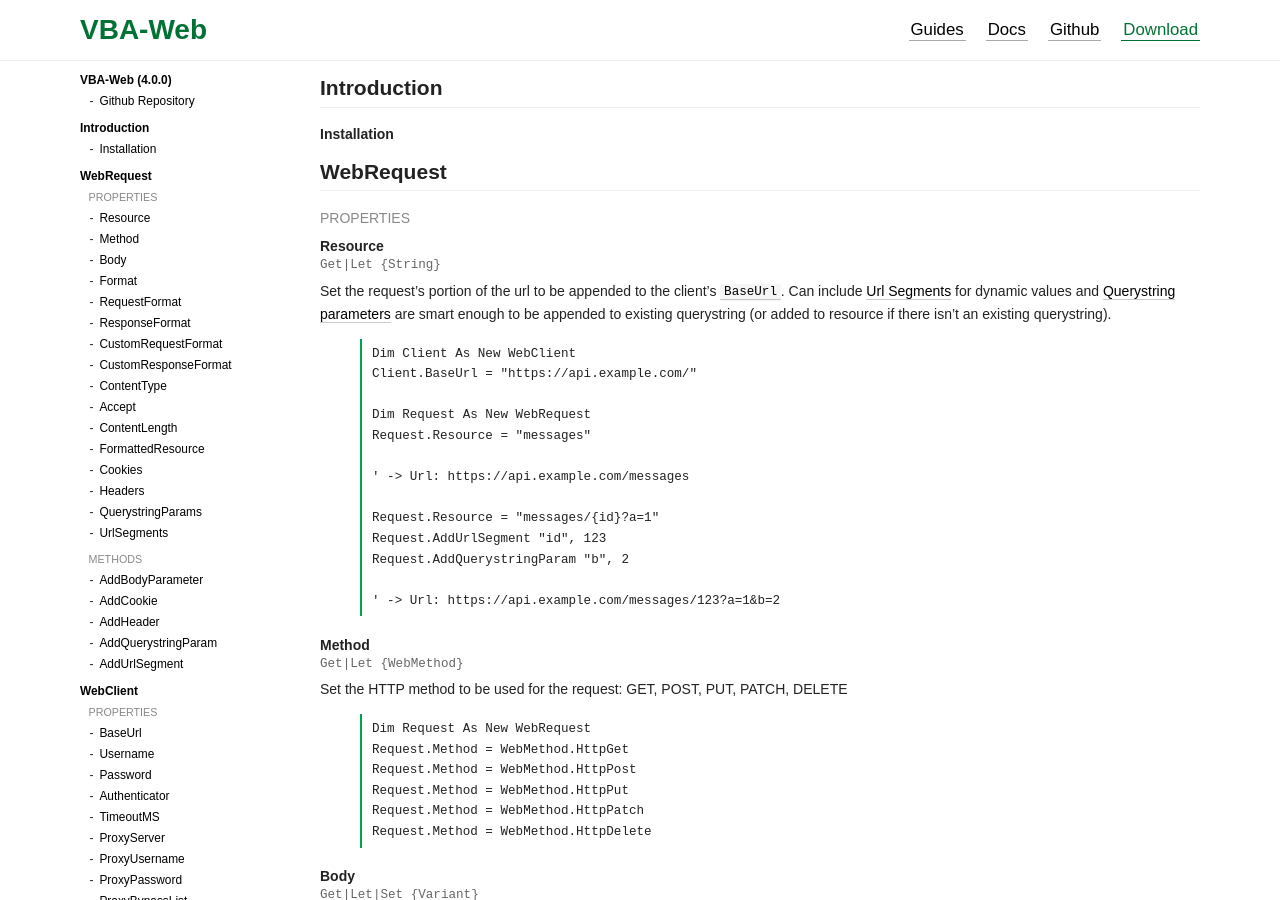
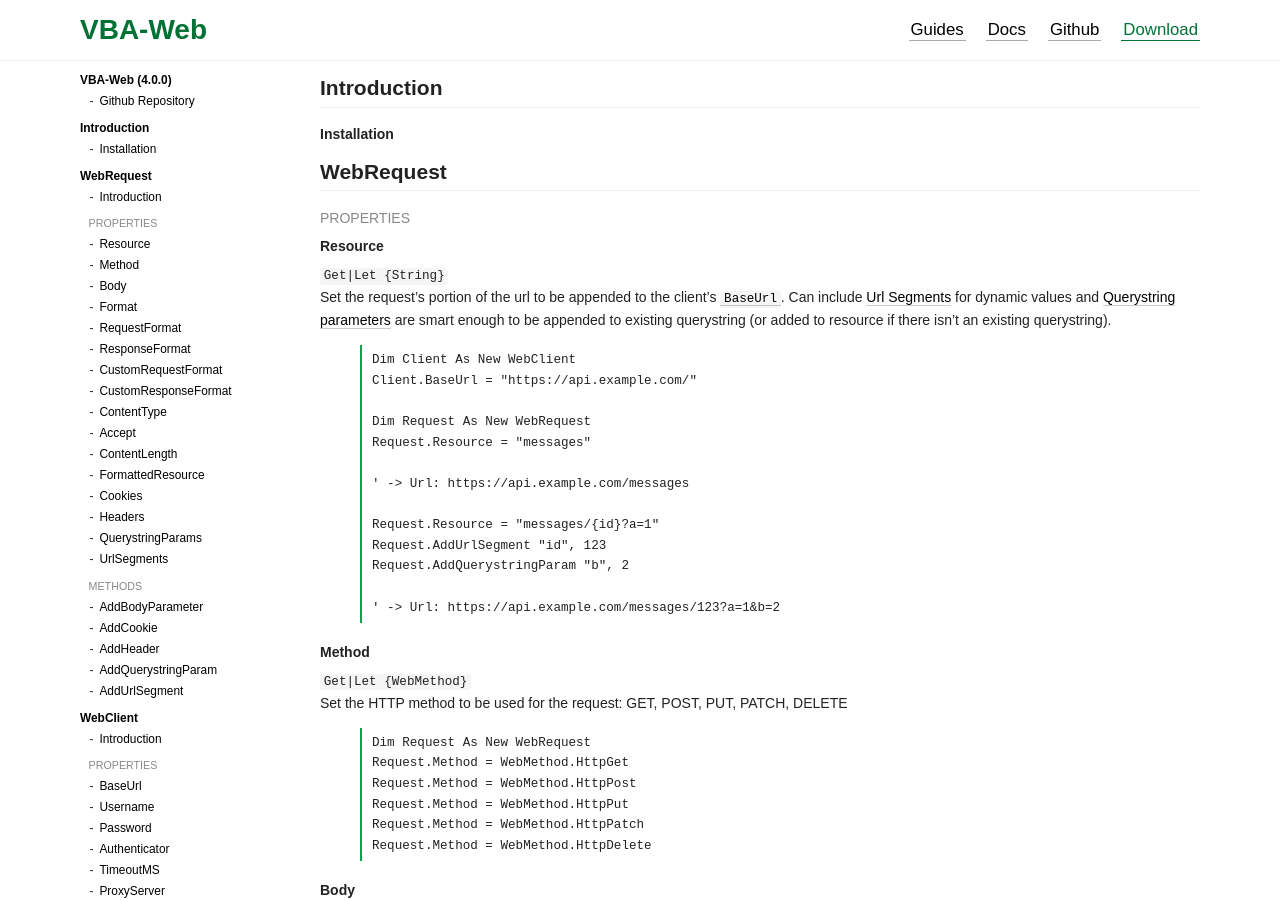
Before and after one commit to VBA-tools/VBA-Web, a Jekyll site: the page built from docs/index.html, in a window 1280 px wide and 900 px high. Built offline with Jekyll 4.4.1, drawn with Linux system fonts in a browser that asks for light colours; Markdown is read by kramdown in place of the engine named in the settings.

Commit message:
Small tweaks (links, config, layout)

```diff
--- a/_config.yml
+++ b/_config.yml
@@ -4,6 +4,7 @@ baseurl: "/VBA-Web"
 url: http://vba-tools.github.io
 github: "https://github.com/VBA-tools/VBA-Web"
 download: "https://github.com/VBA-tools/VBA-Web/releases"
+description: "VBA-Web: Work with web services (Salesforce, Google, and pretty much everything on the internet) directly from VBA, Excel, Access, and more"
 
 defaults:
 - scope:
--- a/_data/docs/WebClient.yml
+++ b/_data/docs/WebClient.yml
@@ -108,7 +108,7 @@ Methods:
       Options: |
         `{Dictionary}` _Optional_ Headers, Cookies, QuerystringParams, and UrlSegments
 
-        - `Headers`, `Cookies`, `QuerystringParams`: `Collection` of `KeyValue` (Create with [`WebHelpers.CreateKeyValue`](#CreateKeyValue))
+        - `Headers`, `Cookies`, `QuerystringParams`: `Collection` of `KeyValue` (Create with [`WebHelpers.CreateKeyValue`](#/WebHelpers/CreateKeyValue))
         - `UrlSegments`: `Dictionary`
     description: |
       Get JSON from the given URL (with options for Headers, Cookies, QuerystringParams, and UrlSegments).
@@ -137,7 +137,7 @@ Methods:
       Options: |
         `{Dictionary}` _Optional_ Headers, Cookies, QuerystringParams, and UrlSegments
 
-        - `Headers`, `Cookies`, `QuerystringParams`: `Collection` of `KeyValue` (Create with [`WebHelpers.CreateKeyValue`](#CreateKeyValue))
+        - `Headers`, `Cookies`, `QuerystringParams`: `Collection` of `KeyValue` (Create with [`WebHelpers.CreateKeyValue`](#/WebHelpers/CreateKeyValue))
         - `UrlSegments`: `Dictionary`
     description: |
       Post JSON Body (`Array`, `Collection`, `Dictionary`) to the given URL
--- a/_layouts/blank.html
+++ b/_layouts/blank.html
@@ -4,17 +4,12 @@
     <meta charset="utf-8">
     <meta http-equiv="X-UA-Compatible" content="IE=edge">
     <title>{{ page.title }} | VBA-Web</title>
-    <meta name="description" content="VBA-Web: Work with web services (Salesforce, Google, and pretty much everything on the internet) directly from Excel">
+    <meta name="description" content="{{ site.description }}">
     <meta name="viewport" content="width=device-width, initial-scale=1">
-    <link rel="apple-touch-icon" href="apple-touch-icon.png">
 
     <link rel="stylesheet" href="{{ site.baseurl }}/css/main.css">
   </head>
   <body>
-    <!--[if lt IE 8]>
-      <p class="browserupgrade">You are using an <strong>outdated</strong> browser. Please <a href="http://browsehappy.com/">upgrade your browser</a> to improve your experience.</p>
-    <![endif]-->
-
     {{ content }}
 
     <script src="{{ site.baseurl }}/js/vendor/headroom.min.js"></script>
--- a/docs/index.html
+++ b/docs/index.html
@@ -3,169 +3,155 @@ title: Docs
 layout: docs
 ---
 <aside class="toc">
-  <a class="toc-title" href="#">
+  <a class="toc-title" href="#/">
     VBA-Web <span class="version">(4.0.0)</span>
   </a>
   <ul class="toc-section">
     <li><a href="https://github.com/VBA-tools/VBA-Web/" target="_blank">Github Repository</a></li>
   </ul>
 
-  <a class="toc-title" href="#">Introduction</a>
+  <a class="toc-title" href="#/">Introduction</a>
   <ul class="toc-section">
-    <li><a href="#Installation">Installation</a></li>
+    <li><a href="#/Installation">Installation</a></li>
   </ul>
 
-  <a class="toc-title" href="#WebRequest">
+  <a class="toc-title" href="#/WebRequest">
     WebRequest
   </a>
   <ul class="toc-section">
-    {% if site.data.docs.WebRequest.Intro %}
-    <li><a href="#WebRequest">Introduction</a></li>
-    {% endif %}
+    <li><a href="#/WebRequest">Introduction</a></li>
 
-    <li class="toc-subsection"><a href="#WebRequest-Properties">Properties</a></li>
-    {% for property in site.data.docs.WebRequest.Properties%}
+    <li class="toc-subsection"><a href="#/WebRequest/Properties">Properties</a></li>
+    {% for property in site.data.docs.WebRequest.Properties %}
     {% unless property.internal %}
-    <li><a href="#{{ property.name }}">{{ property.name }}</a></li>
+    <li><a href="#/WebRequest/{{ property.name }}">{{ property.name }}</a></li>
     {% endunless %}
     {% endfor %}
 
-    <li class="toc-subsection"><a href="#WebRequest-Methods">Methods</a></li>
-    {% for method in site.data.docs.WebRequest.Methods%}
+    <li class="toc-subsection"><a href="#/WebRequest/Methods">Methods</a></li>
+    {% for method in site.data.docs.WebRequest.Methods %}
     {% unless method.internal %}
-    <li><a href="#{{ method.name }}">{{ method.name }}</a></li>
+    <li><a href="#/WebRequest/{{ method.name }}">{{ method.name }}</a></li>
     {% endunless %}
     {% endfor %}
   </ul>
 
-  <a class="toc-title" href="#WebClient">
+  <a class="toc-title" href="#/WebClient">
     WebClient
   </a>
   <ul class="toc-section">
-    {% if site.data.docs.WebClient.Intro %}
-    <li><a href="#WebClient">Introduction</a></li>
-    {% endif %}
+    <li><a href="#/WebClient">Introduction</a></li>
 
-    <li class="toc-subsection"><a href="#WebClient-Properties">Properties</a></li>
+    <li class="toc-subsection"><a href="#/WebClient/Properties">Properties</a></li>
     {% for property in site.data.docs.WebClient.Properties%}
     {% unless property.internal %}
-    <li><a href="#{{ property.name }}">{{ property.name }}</a></li>
+    <li><a href="#/WebClient/{{ property.name }}">{{ property.name }}</a></li>
     {% endunless %}
     {% endfor %}
 
-    <li class="toc-subsection"><a href="#WebClient-Methods">Methods</a></li>
+    <li class="toc-subsection"><a href="#/WebClient/Methods">Methods</a></li>
     {% for method in site.data.docs.WebClient.Methods%}
     {% unless method.internal %}
-    <li><a href="#{{ method.name }}">{{ method.name }}</a></li>
+    <li><a href="#/WebClient/{{ method.name }}">{{ method.name }}</a></li>
     {% endunless %}
     {% endfor %}
   </ul>
 
-  <a class="toc-title" href="#WebResponse">
+  <a class="toc-title" href="#/WebResponse">
     WebResponse
   </a>
   <ul class="toc-section">
-    {% if site.data.docs.WebResponse.Intro %}
-    <li><a href="#WebResponse">Introduction</a></li>
-    {% endif %}
+    <li><a href="#/WebResponse">Introduction</a></li>
 
-    <li class="toc-subsection"><a href="#WebResponse-Properties">Properties</a></li>
+    <li class="toc-subsection"><a href="#/WebResponse/Properties">Properties</a></li>
     {% for property in site.data.docs.WebResponse.Properties%}
     {% unless property.internal %}
-    <li><a href="#{{ property.name }}">{{ property.name }}</a></li>
+    <li><a href="#/WebResponse/{{ property.name }}">{{ property.name }}</a></li>
     {% endunless %}
     {% endfor %}
 
-    <li class="toc-subsection"><a href="#WebResponse-Methods">Methods</a></li>
+    <li class="toc-subsection"><a href="#/WebResponse/Methods">Methods</a></li>
     {% for method in site.data.docs.WebResponse.Methods%}
     {% unless method.internal %}
-    <li><a href="#{{ method.name }}">{{ method.name }}</a></li>
+    <li><a href="#/WebResponse/{{ method.name }}">{{ method.name }}</a></li>
     {% endunless %}
     {% endfor %}
   </ul>
 
-  <a class="toc-title" href="#WebHelpers">
+  <a class="toc-title" href="#/WebHelpers">
     WebHelpers
   </a>
   <ul class="toc-section">
-    {% if site.data.docs.WebHelpers.Intro %}
-    <li><a href="#WebHelpers">Introduction</a></li>
-    {% endif %}
+    <li><a href="#/WebHelpers">Introduction</a></li>
 
-    <li class="toc-subsection"><a href="#WebHelpers-Properties">Properties</a></li>
+    <li class="toc-subsection"><a href="#/WebHelpers/Properties">Properties</a></li>
     {% for property in site.data.docs.WebHelpers.Properties%}
     {% unless property.internal %}
-    <li><a href="#{{ property.name }}">{{ property.name }}</a></li>
+    <li><a href="#/WebHelpers/{{ property.name }}">{{ property.name }}</a></li>
     {% endunless %}
     {% endfor %}
 
-    <li class="toc-subsection"><a href="#WebHelpers-Methods">Methods</a></li>
+    <li class="toc-subsection"><a href="#/WebHelpers/Methods">Methods</a></li>
     {% for method in site.data.docs.WebHelpers.Methods%}
     {% unless method.internal %}
-    <li><a href="#{{ method.name }}">{{ method.name }}</a></li>
+    <li><a href="#/WebHelpers/{{ method.name }}">{{ method.name }}</a></li>
     {% endunless %}
     {% endfor %}
   </ul>
 
-  <a class="toc-title" href="#IWebAuthenticator">
+  <a class="toc-title" href="#/IWebAuthenticator">
     IWebAuthenticator
   </a>
   <ul class="toc-section">
-    {% if site.data.docs.IWebAuthenticator.Intro %}
-    <li><a href="#IWebAuthenticator">Introduction</a></li>
-    {% endif %}
+    <li><a href="#/IWebAuthenticator">Introduction</a></li>
 
-    <li class="toc-subsection"><a href="#IWebAuthenticator-Methods">Methods</a></li>
+    <li class="toc-subsection"><a href="#/IWebAuthenticator/Methods">Methods</a></li>
     {% for method in site.data.docs.IWebAuthenticator.Methods%}
     {% unless method.internal %}
-    <li><a href="#{{ method.name }}">{{ method.name }}</a></li>
+    <li><a href="#/IWebAuthenticator/{{ method.name }}">{{ method.name }}</a></li>
     {% endunless %}
     {% endfor %}
   </ul>
 
-  <a class="toc-title" href="#WebAsyncWrapper">
+  <a class="toc-title" href="#/WebAsyncWrapper">
     WebAsyncWrapper
   </a>
   <ul class="toc-section">
-    {% if site.data.docs.WebAsyncWrapper.Intro %}
-    <li><a href="#WebAsyncWrapper">Introduction</a></li>
-    {% endif %}
+    <li><a href="#/WebAsyncWrapper">Introduction</a></li>
 
-    <li class="toc-subsection"><a href="#WebAsyncWrapper-Properties">Properties</a></li>
+    <li class="toc-subsection"><a href="#/WebAsyncWrapper/Properties">Properties</a></li>
     {% for property in site.data.docs.WebAsyncWrapper.Properties%}
     {% unless property.internal %}
-    <li><a href="#{{ property.name }}">{{ property.name }}</a></li>
+    <li><a href="#/WebAsyncWrapper/{{ property.name }}">{{ property.name }}</a></li>
     {% endunless %}
     {% endfor %}
 
-    <li class="toc-subsection"><a href="#WebAsyncWrapper-Methods">Methods</a></li>
+    <li class="toc-subsection"><a href="#/WebAsyncWrapper/Methods">Methods</a></li>
     {% for method in site.data.docs.WebAsyncWrapper.Methods%}
     {% unless method.internal %}
-    <li><a href="#{{ method.name }}">{{ method.name }}</a></li>
+    <li><a href="#/WebAsyncWrapper/{{ method.name }}">{{ method.name }}</a></li>
     {% endunless %}
     {% endfor %}
   </ul>
 </aside>
 <article class="documentation">
-  <h2 id="Introduction" class="docs-title anchor">Introduction</h2>
-  <h4 id="Installation" class="docs-name anchor">Installation</h4>
+  <h2 id="/" class="docs-title anchor">Introduction</h2>
+
+  <h4 id="/Installation" class="docs-name anchor">Installation</h4>
+  <!-- TODO -->
 
   <!--
   WebRequest
   ====================================================================== -->
-  <h2 id="WebRequest" class="docs-title anchor">WebRequest</h2>
+  <h2 id="/WebRequest" class="docs-title anchor">WebRequest</h2>
   <section class="docs-subsection">
-    {% if site.data.docs.WebRequest.Intro %}
-    {{ site.data.docs.WebRequest.Intro | markdownify }}
-    {% endif %}
+    <!-- TODO -->
   </section>
   <section class="docs-subsection">
-    <h3 id="WebRequest-Properties" class="docs-subsection-title anchor">Properties</h3>
+    <h3 id="/WebRequest/Properties" class="docs-subsection-title anchor">Properties</h3>
     {% for property in site.data.docs.WebRequest.Properties %}
-    <h4 id="{{ property.name }}" class="anchor">
-      <b class="docs-name">{{ property.name }}</b>
-      <code>{{ property.code }}</code>
-    </h4>
+    <h4 id="/WebRequest/{{ property.name }}" class="anchor">{{ property.name }}</h4>
+    <code>{{ property.code }}</code>
     {% if property.details %}
     <dl class="docs-details">
       {% for detail in property.details %}
@@ -188,9 +174,9 @@ layout: docs
     {% endfor %}
   </section>
   <section class="docs-subsection">
-    <h3 id="WebRequest-Methods" class="docs-subsection-title anchor">Methods</h3>
+    <h3 id="/WebRequest/Methods" class="docs-subsection-title anchor">Methods</h3>
     {% for method in site.data.docs.WebRequest.Methods %}
-    <h4 id="{{ method.name }}" class="anchor">
+    <h4 id="/WebRequest/{{ method.name }}" class="anchor">
       <b class="docs-name">{{ method.name }}</b>
       <code>{{ method.code }}</code>
     </h4>
@@ -219,16 +205,14 @@ layout: docs
   <!--
   WebClient
   ====================================================================== -->
-  <h2 id="WebClient" class="docs-title anchor">WebClient</h2>
+  <h2 id="/WebClient" class="docs-title anchor">WebClient</h2>
   <section class="docs-subsection">
-    {% if site.data.docs.WebClient.Intro %}
-    {{ site.data.docs.WebClient.Intro | markdownify }}
-    {% endif %}
+    <!-- TODO -->
   </section>
   <section class="docs-subsection">
-    <h3 id="WebClient-Properties" class="docs-subsection-title anchor">Properties</h3>
+    <h3 id="/WebClient/Properties" class="docs-subsection-title anchor">Properties</h3>
     {% for property in site.data.docs.WebClient.Properties %}
-    <h4 id="{{ property.name }}" class="anchor">
+    <h4 id="/WebClient/{{ property.name }}" class="anchor">
       <b class="docs-name">{{ property.name }}</b>
       <code>{{ property.code }}</code>
     </h4>
@@ -254,9 +238,9 @@ layout: docs
     {% endfor %}
   </section>
   <section class="docs-subsection">
-    <h3 id="WebClient-Methods" class="docs-subsection-title anchor">Methods</h3>
+    <h3 id="/WebClient/Methods" class="docs-subsection-title anchor">Methods</h3>
     {% for method in site.data.docs.WebClient.Methods %}
-    <h4 id="{{ method.name }}" class="anchor">
+    <h4 id="/WebClient/{{ method.name }}" class="anchor">
       <b class="docs-name">{{ method.name }}</b>
       <code>{{ method.code }}</code>
     </h4>
@@ -285,16 +269,14 @@ layout: docs
   <!--
   WebResponse
   ====================================================================== -->
-  <h2 id="WebResponse" class="docs-title anchor">WebResponse</h2>
+  <h2 id="/WebResponse" class="docs-title anchor">WebResponse</h2>
   <section class="docs-subsection">
-    {% if site.data.docs.WebResponse.Intro %}
-    {{ site.data.docs.WebResponse.Intro | markdownify }}
-    {% endif %}
+    <!-- TODO -->
   </section>
   <section class="docs-subsection">
-    <h3 id="WebResponse-Properties" class="docs-subsection-title anchor">Properties</h3>
+    <h3 id="/WebResponse/Properties" class="docs-subsection-title anchor">Properties</h3>
     {% for property in site.data.docs.WebResponse.Properties %}
-    <h4 id="{{ property.name }}" class="anchor">
+    <h4 id="/WebResponse/{{ property.name }}" class="anchor">
       <b class="docs-name">{{ property.name }}</b>
       <code>{{ property.code }}</code>
     </h4>
@@ -320,9 +302,9 @@ layout: docs
     {% endfor %}
   </section>
   <section class="docs-subsection">
-    <h3 id="WebResponse-Methods" class="docs-subsection-title anchor">Methods</h3>
+    <h3 id="/WebResponse/Methods" class="docs-subsection-title anchor">Methods</h3>
     {% for method in site.data.docs.WebResponse.Methods %}
-    <h4 id="{{ method.name }}" class="anchor">
+    <h4 id="/WebResponse/{{ method.name }}" class="anchor">
       <b class="docs-name">{{ method.name }}</b>
       <code>{{ method.code }}</code>
     </h4>
@@ -351,16 +333,14 @@ layout: docs
   <!--
   WebHelpers
   ====================================================================== -->
-  <h2 id="WebHelpers" class="docs-title anchor">WebHelpers</h2>
+  <h2 id="/WebHelpers" class="docs-title anchor">WebHelpers</h2>
   <section class="docs-subsection">
-    {% if site.data.docs.WebHelpers.Intro %}
-    {{ site.data.docs.WebHelpers.Intro | markdownify }}
-    {% endif %}
+    <!-- TODO -->
   </section>
   <section class="docs-subsection">
-    <h3 id="WebHelpers-Properties" class="docs-subsection-title anchor">Properties</h3>
+    <h3 id="/WebHelpers/Properties" class="docs-subsection-title anchor">Properties</h3>
     {% for property in site.data.docs.WebHelpers.Properties %}
-    <h4 id="{{ property.name }}" class="anchor">
+    <h4 id="/WebHelpers/{{ property.name }}" class="anchor">
       <b class="docs-name">{{ property.name }}</b>
       <code>{{ property.code }}</code>
     </h4>
@@ -386,9 +366,9 @@ layout: docs
     {% endfor %}
   </section>
   <section class="docs-subsection">
-    <h3 id="WebHelpers-Methods" class="docs-subsection-title anchor">Methods</h3>
+    <h3 id="/WebHelpers/Methods" class="docs-subsection-title anchor">Methods</h3>
     {% for method in site.data.docs.WebHelpers.Methods %}
-    <h4 id="{{ method.name }}" class="anchor">
+    <h4 id="/WebHelpers/{{ method.name }}" class="anchor">
       <b class="docs-name">{{ method.name }}</b>
       <code>{{ method.code }}</code>
     </h4>
@@ -417,16 +397,14 @@ layout: docs
   <!--
   IWebAuthenticator
   ====================================================================== -->
-  <h2 id="IWebAuthenticator" class="docs-title anchor">IWebAuthenticator</h2>
+  <h2 id="/IWebAuthenticator" class="docs-title anchor">IWebAuthenticator</h2>
   <section class="docs-subsection">
-    {% if site.data.docs.IWebAuthenticator.Intro %}
-    {{ site.data.docs.IWebAuthenticator.Intro | markdownify }}
-    {% endif %}
+    <!-- TODO -->
   </section>
   <section class="docs-subsection">
-    <h3 id="IWebAuthenticator-Methods" class="docs-subsection-title anchor">Methods</h3>
+    <h3 id="/IWebAuthenticator/Methods" class="docs-subsection-title anchor">Methods</h3>
     {% for method in site.data.docs.IWebAuthenticator.Methods %}
-    <h4 id="{{ method.name }}" class="anchor">
+    <h4 id="/IWebAuthenticator/{{ method.name }}" class="anchor">
       <b class="docs-name">{{ method.name }}</b>
       <code>{{ method.code }}</code>
     </h4>
@@ -455,16 +433,14 @@ layout: docs
   <!--
   WebAsyncWrapper
   ====================================================================== -->
-  <h2 id="WebAsyncWrapper" class="docs-title anchor">WebAsyncWrapper</h2>
+  <h2 id="/WebAsyncWrapper" class="docs-title anchor">WebAsyncWrapper</h2>
   <section class="docs-subsection">
-    {% if site.data.docs.WebAsyncWrapper.Intro %}
-    {{ site.data.docs.WebAsyncWrapper.Intro | markdownify }}
-    {% endif %}
+    <!-- TODO -->
   </section>
   <section class="docs-subsection">
-    <h3 id="WebAsyncWrapper-Properties" class="docs-subsection-title anchor">Properties</h3>
+    <h3 id="/WebAsyncWrapper/Properties" class="docs-subsection-title anchor">Properties</h3>
     {% for property in site.data.docs.WebAsyncWrapper.Properties %}
-    <h4 id="{{ property.name }}" class="anchor">
+    <h4 id="/WebAsyncWrapper/{{ property.name }}" class="anchor">
       <b class="docs-name">{{ property.name }}</b>
       <code>{{ property.code }}</code>
     </h4>
@@ -490,9 +466,9 @@ layout: docs
     {% endfor %}
   </section>
   <section class="docs-subsection">
-    <h3 id="WebAsyncWrapper-Methods" class="docs-subsection-title anchor">Methods</h3>
+    <h3 id="/WebAsyncWrapper/Methods" class="docs-subsection-title anchor">Methods</h3>
     {% for method in site.data.docs.WebAsyncWrapper.Methods %}
-    <h4 id="{{ method.name }}" class="anchor">
+    <h4 id="/WebAsyncWrapper/{{ method.name }}" class="anchor">
       <b class="docs-name">{{ method.name }}</b>
       <code>{{ method.code }}</code>
     </h4>
```
Also changed, not shown: _data/docs/WebRequest.yml (+10 -10 lines).
